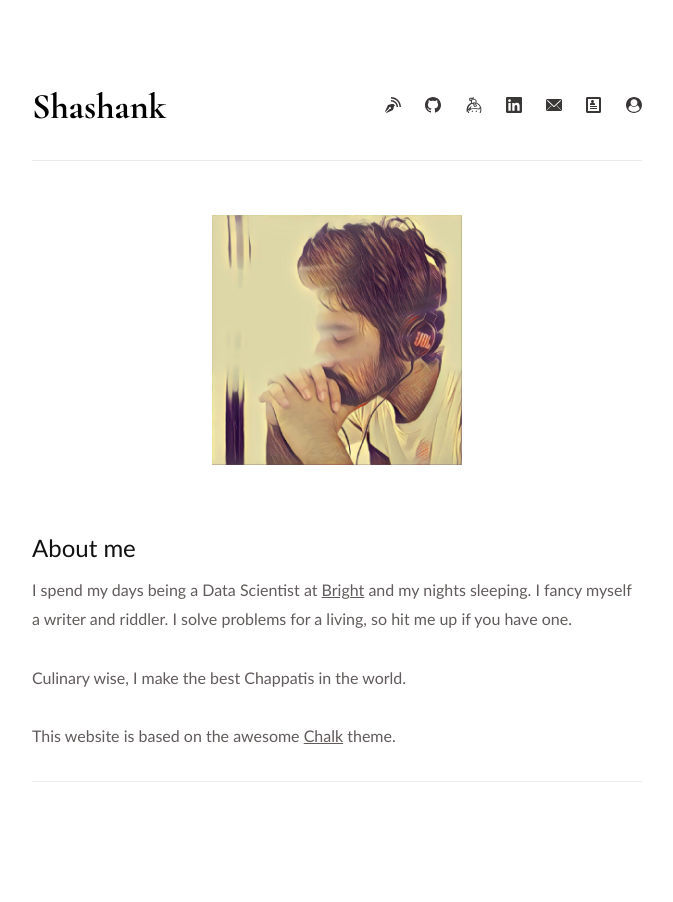
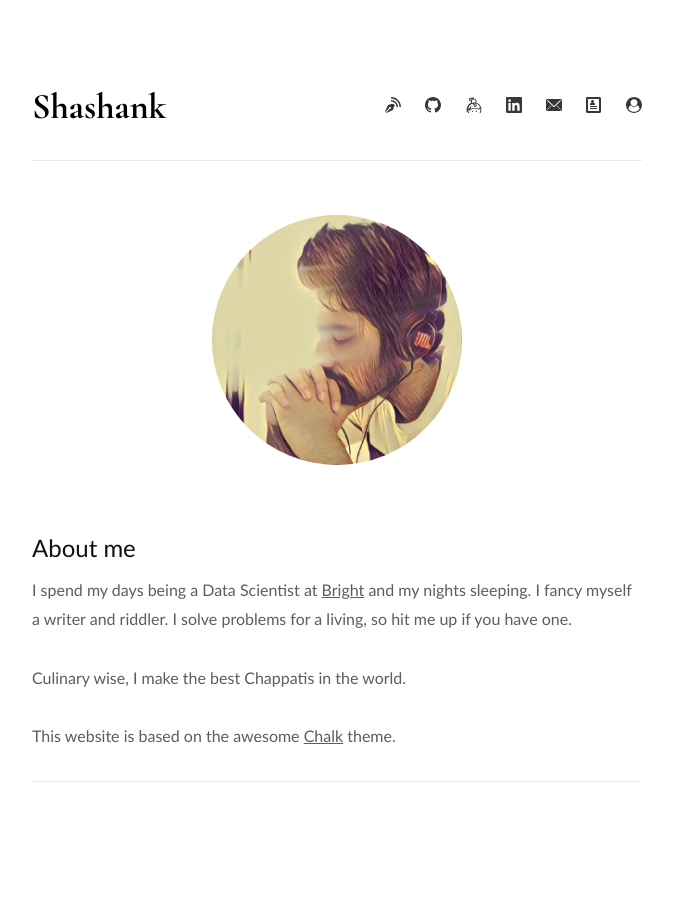
Before and after one commit to knhash/knhash.github.io, a Jekyll site: the page built from about.md, in a window 1280 px wide. Shown: the whole page, without its empty margins (303-976 px from the left). Built offline with Jekyll 4.4.1, drawn with Linux system fonts in a browser that asks for light colours.

Commit message:
fix: no spin, circle about

```diff
--- a/about.md
+++ b/about.md
@@ -5,7 +5,7 @@ description: ""
 ---
 
 <div class="about {% if site.scrollappear_enabled %}scrollappear{% endif %}">
-  <img src="/assets/images/about.jpg" alt="About Shashank" class="about-img"/>
+  <img src="/assets/images/about.jpg" alt="About Shashank" class="about-img-no-hover animated rotateIn"/>
 </div>
 
 ## About me
--- a/light.css
+++ b/light.css
@@ -1027,6 +1027,19 @@ img {
 }
 .about h3 {
   margin: 15px 0 15px;
+}
+
+.about-img-no-hover {
+  display: block;
+  margin-top: 3.14%;
+  margin-bottom: 3.14%;
+  margin-left: auto;
+  margin-right: auto;
+  float: center;
+  height: auto;
+  min-width: 100px;
+  width: 41%;
+  border-radius: 50%;
 }
 
 .about-img {
```
Also changed, not shown: dark.css (+12 -0 lines).
